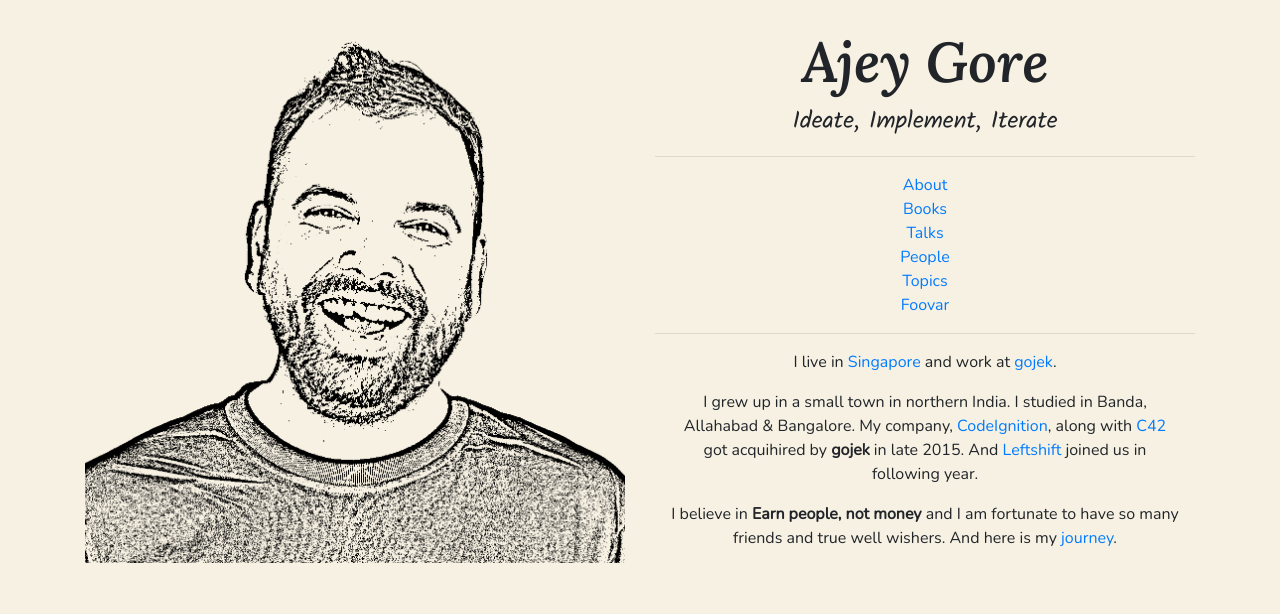
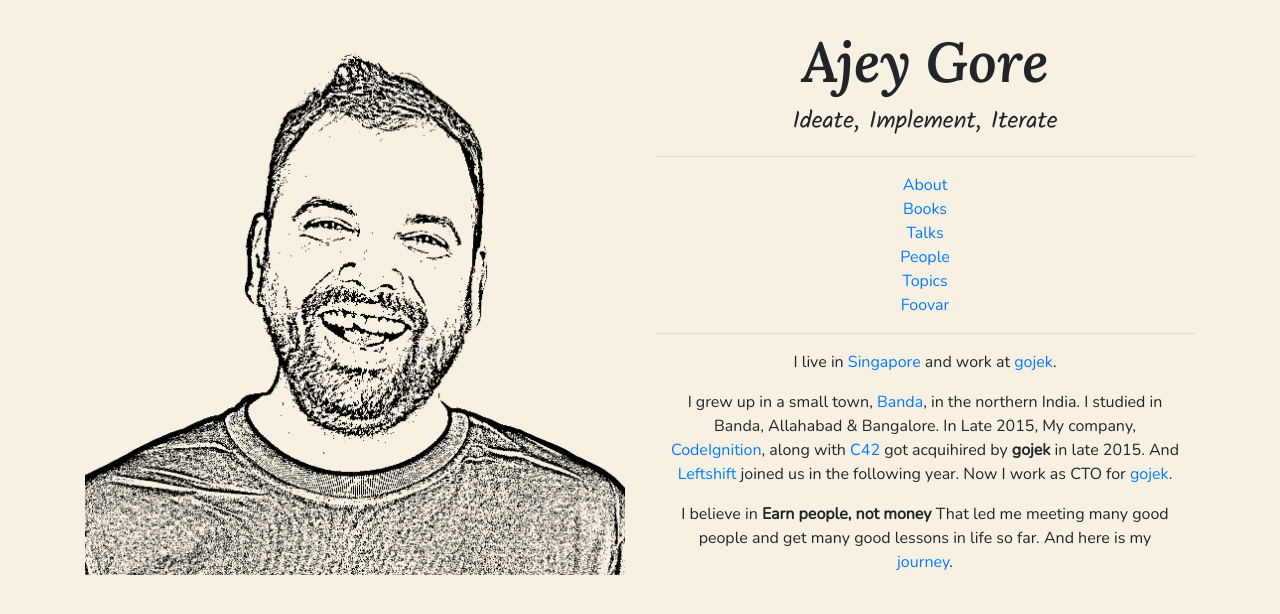
Before and after one commit to ajeygore/ajeygore.github.com, a Jekyll site: the page built from index.md, in a window 1280 px wide. Shown: the top 614 px of the page. Built offline with Jekyll 4.4.1, drawn with Linux system fonts in a browser that asks for light colours.

Commit message:
[ajey] changed content

```diff
--- a/index.md
+++ b/index.md
@@ -7,7 +7,7 @@
 
 I live in [Singapore](https://en.wikipedia.org/wiki/Singapore) and work at [gojek](https://gojek.com).
 
-I grew up in a small town in northern India. I studied in Banda, Allahabad & Bangalore.
-My company, [CodeIgnition](https://twitter.com/codeignition), along with [C42](https://twitter.com/c42engineering) got acquihired by **gojek** in late 2015. And [Leftshift](https://twitter.com/leftshifters) joined us in following year.
+I grew up in a small town, [Banda](https://en.wikipedia.org/wiki/Banda,_Uttar_Pradesh), in the northern India. I studied in Banda, Allahabad & Bangalore.
+In Late 2015, My company, [CodeIgnition](https://twitter.com/codeignition), along with [C42](https://twitter.com/c42engineering) got acquihired by **gojek** in late 2015. And [Leftshift](https://twitter.com/leftshifters) joined us in the following year. Now I work as CTO for [gojek](https://gojek.com).
 
-I believe in **Earn people, not money** and I am fortunate to have so many friends and true well wishers.  And here is my [journey]({% link journey.md %}).
+I believe in **Earn people, not money** That led me meeting many good people and get many good lessons in life so far. And here is my [journey]({% link journey.md %}).
```
Also changed, not shown: 1 other file.
